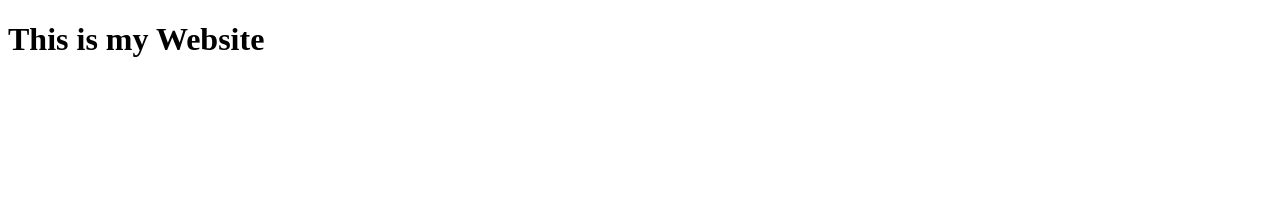
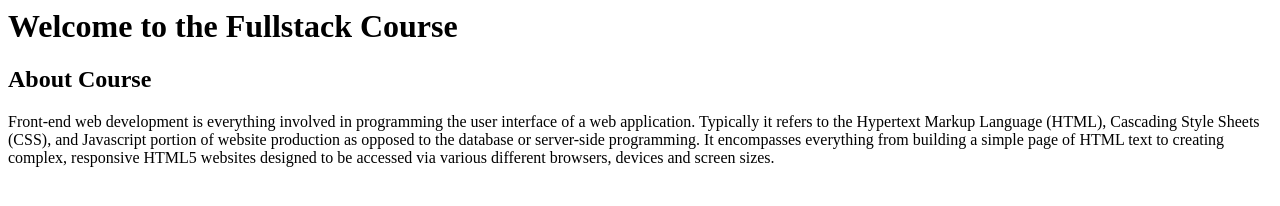
Before and after one commit to Asthachauhan45/FullStack, a plain HTML site: page index.html in a window 1280 px wide. Drawn offline with Linux system fonts and the light colour scheme.

Commit message:
assignment

```diff
--- a/index.html
+++ b/index.html
@@ -1,12 +1,19 @@
-<!DOCTYPE html>
 <html lang="en">
 <head>
     <meta charset="UTF-8">
     <meta http-equiv="X-UA-Compatible" content="IE=edge">
     <meta name="viewport" content="width=device-width, initial-scale=1.0">
-    <title>My Website</title>
+    <title>Assignment1</title>
 </head>
 <body>
-    <h1>This is my Website</h1>
+    <h1> Welcome to the Fullstack Course</h1>
+    <h2>
+        About Course
+    </h2>
+    <p>
+        Front-end web development is everything involved in programming the user interface of a web application. Typically it refers to the Hypertext Markup Language (HTML), Cascading Style Sheets (CSS), and Javascript portion of website production as opposed to the database or server-side programming. It encompasses everything from building a simple page of HTML text to creating complex, responsive HTML5 websites designed to be accessed via various different browsers, devices and screen sizes.
+
+    </p>
+
 </body>
 </html>
```
